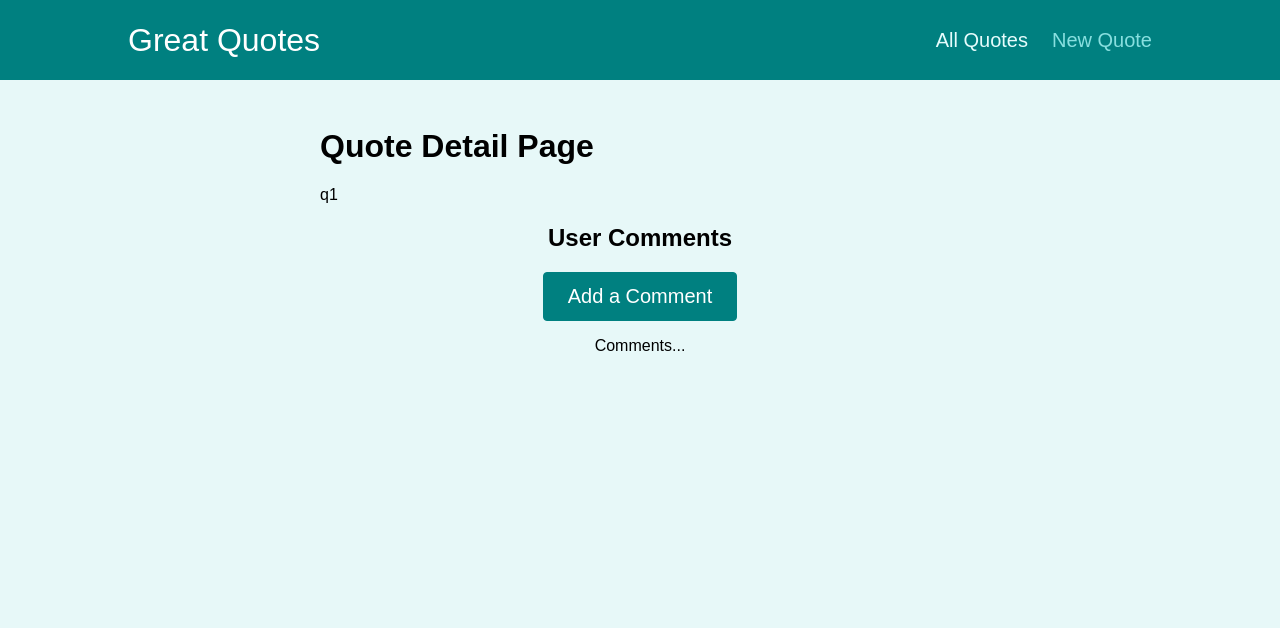
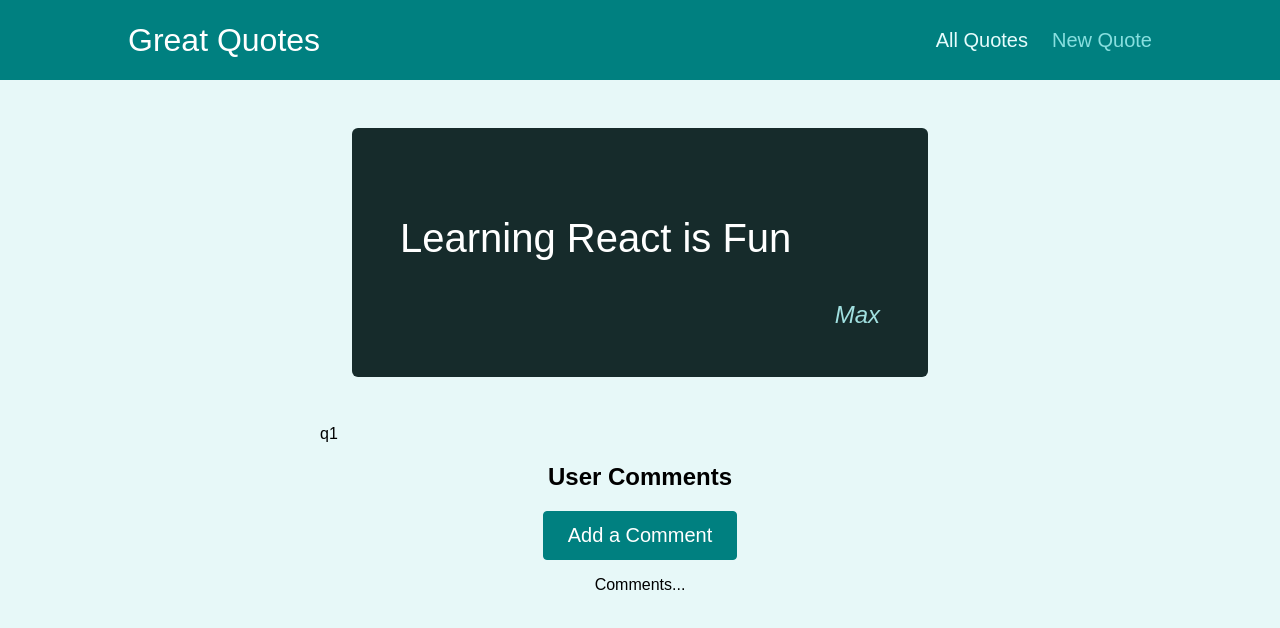
Before and after one commit to sistiri/multi-page-spa-with-react-router-quotes-app, a React (Create React App) app: page /quotes/q1/comments in a window 1280 px wide. Shown: the top 628 px of the page. Built offline with nearby package versions, Linux system fonts and the light colour scheme.

Commit message:
Outputting Data on the "Details" Page

```diff
--- a/src/components/quotes/QuoteItem.js
+++ b/src/components/quotes/QuoteItem.js
@@ -1,4 +1,5 @@
-import classes from './QuoteItem.module.css';
+import { Link } from "react-router-dom";
+import classes from "./QuoteItem.module.css";
 
 const QuoteItem = (props) => {
   return (
@@ -9,9 +10,9 @@ const QuoteItem = (props) => {
         </blockquote>
         <figcaption>{props.author}</figcaption>
       </figure>
-      <a className='btn'>
+      <Link className="btn" to={`/quotes/${props.id}`}>
         View Fullscreen
-      </a>
+      </Link>
     </li>
   );
 };
--- a/src/pages/QuoteDetail.js
+++ b/src/pages/QuoteDetail.js
@@ -2,14 +2,24 @@ import { Fragment } from "react";
 import { useParams, Route } from "react-router-dom";
 
 import Comments from '../components/comments/Comments'
+import HighlightedQuote from '../components/quotes/HighlightedQuote'
 
-
+const DUMMY_QUOTES = [
+    { id: 'q1', author: 'Max', text: 'Learning React is Fun' },
+   { id: 'q2', author: 'Sam', text: 'Learning Angular is Great' },
+]
 const QuoteDetail = () => {
   const params = useParams();
 
+  const quote = DUMMY_QUOTES.find(quote => quote.id === params.quoteId)
+
+  if(!quote) {
+      return <p>No quote found!</p>
+  }
+
   return (
     <Fragment>
-      <h1>Quote Detail Page</h1>
+      <HighlightedQuote text={quote.text} author={quote.author} />
       <p>{params.quoteId}</p>
       <Route path={`/quotes/${params.quoteId}/comments`}>
       <Comments />
```
